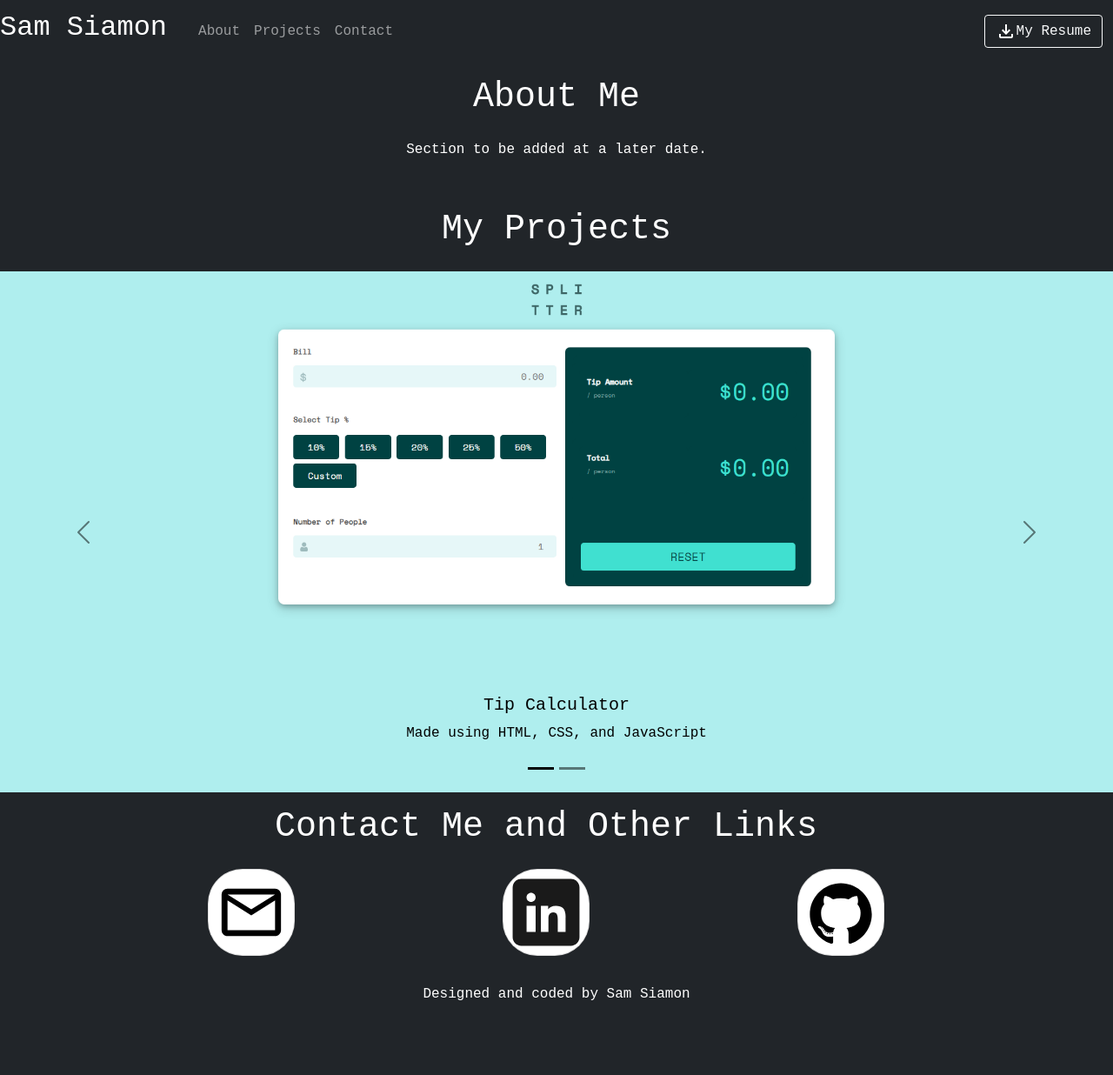
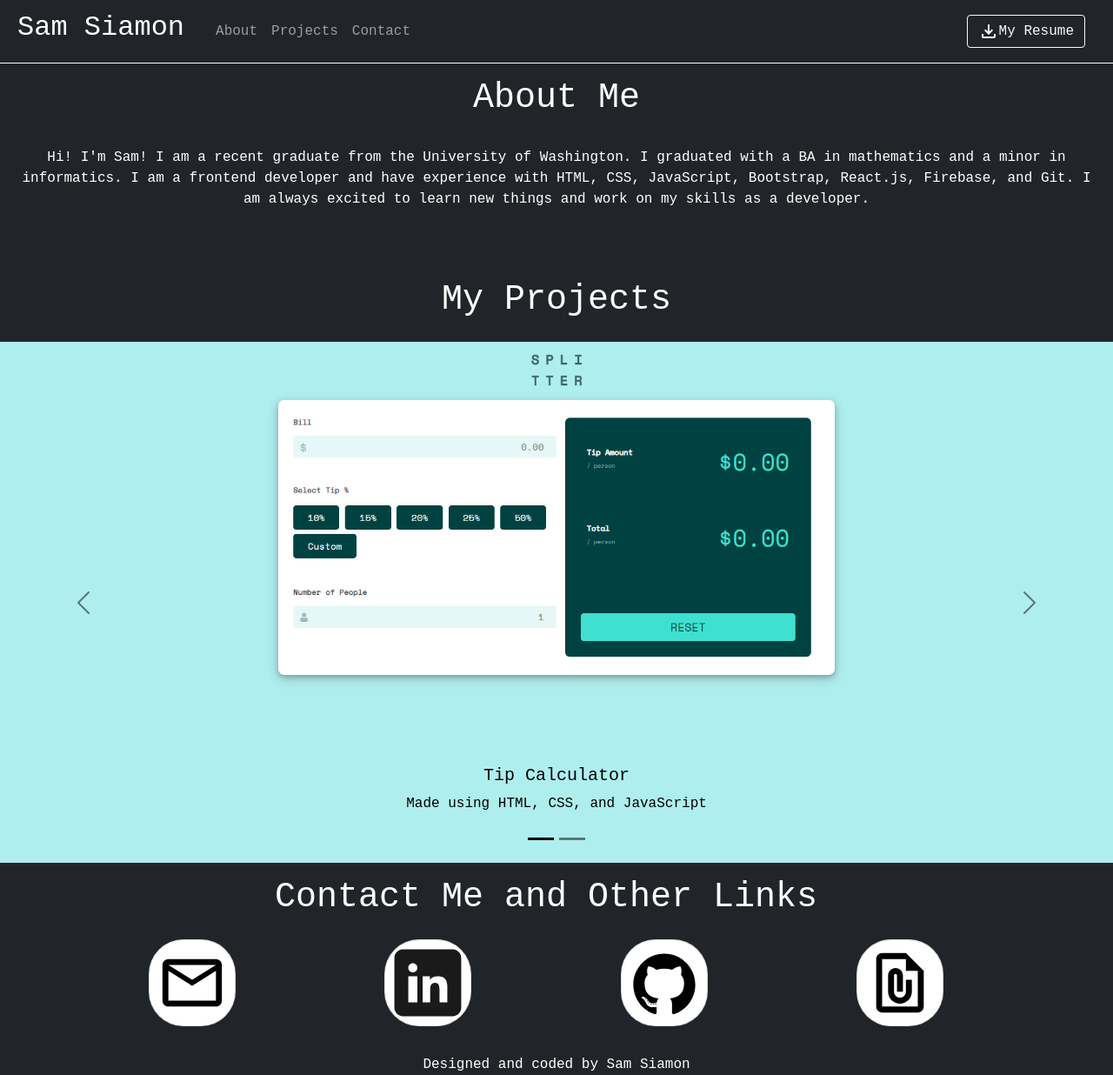
Before and after one commit to ssiamon05/portfolio, a plain HTML site: page index.html in a window 1280 px wide. Shown: the whole page at 87% size. Before the commit the page ends 1155 px from the top, so only its background shows below. Drawn offline with nearby package versions, Linux system fonts and the light colour scheme; a web font is replaced by a local one.

Commit message:
added some styling and media queries

```diff
--- a/css/stylesheet.css
+++ b/css/stylesheet.css
@@ -1,3 +1,7 @@
+html {
+    box-sizing: border-box;
+}
+
 body {
     font-family: 'Azeret Mono', monospace;
     color: #fff;
@@ -10,9 +14,9 @@ h1 {
 }
 
 .card {
-    height: 100px;
-    width: 100px;
-    border-radius: 40px;
+    height: 50px;
+    width: 50px;
+    border-radius: 25px;
 }
 
 footer {
@@ -23,3 +27,39 @@ footer {
     text-decoration: none;
     color: #fff;
  }
+
+ header {
+     border-bottom: 1px solid #fff;
+ }
+
+ #about {
+    padding: 0px 20px;
+ }
+
+ nav {
+     padding: 0px 20px;
+ }
+
+ #nav-items {
+     display:none;
+ }
+
+ @media (min-width: 768px) {
+    .card {
+        height: 70px;
+        width: 70px;
+        border-radius: 35px;
+    }
+ }
+
+ @media (min-width: 992px) {
+    .card {
+        height: 100px;
+        width: 100px;
+        border-radius: 40px;
+    }
+
+    #nav-items {
+        display:flex;
+    }
+ }
--- a/index.html
+++ b/index.html
@@ -1,5 +1,5 @@
 <!DOCTYPE html>
-<html>
+<html lang="en">
 
 <head>
   <meta charset="UTF-8">
@@ -17,11 +17,13 @@
 
 <body class="bg-dark">
   <header>
-    <nav id='navbar' class="navbar navbar-expand-lg navbar-dark bg-dark">
+    <nav id='navbar' class="navbar navbar-expand-lg navbar-dark bg-dark justify-content-sm-center">
       <div class="navbar-brand">
-        <a id='name' href='#'><h2>Sam Siamon</h2></a>
+        <a id='name' href='#'>
+          <h2>Sam Siamon</h2>
+        </a>
       </div>
-      <div class="container-fluid">
+      <div id='nav-items' class="container-fluid">
         <ul class="navbar-nav">
           <li class="nav-item">
             <a class="nav-link" href='#about'>About</a>
@@ -42,9 +44,18 @@
   <main class="bg-dark">
     <div id='about' class="row text-center">
       <h1>About Me</h1>
-      <p>Section to be added at a later date.</p>
+      <div class='p-2 flex-column'>
+        <p>
+          Hi! I'm Sam! I am a recent graduate from the University of Washington. I graduated with a BA in mathematics
+          and a minor in informatics. I am a frontend developer and have experience with
+          HTML, CSS, JavaScript, Bootstrap, React.js, Firebase, and Git. I am always excited to learn new things and
+          work on my skills as a developer.
+        </p>
+      </div>
+      <div class='p-2 flex-column'>
+        <img src="" alt="">
+      </div>
     </div>
-    <br>
     <div id='projects' class="row text-center">
       <h1>My Projects</h1>
       <div id="carouselExampleDark" class="carousel carousel-dark slide" data-bs-ride="carousel">
@@ -101,6 +112,10 @@
             <a href="https://github.com/ssiamon05" target="_blank"><img id="github-img"
                 src='images/394187_github_icon.svg' class="img card-img" alt="github"></a>
           </div>
+          <div class="p-2 card">
+            <a href="files/Resume-Samuel-Siamon.pdf" download='Resume-Samuel-Siamon'><img id="resume-img"
+                src='images/file_present_black_24dp.svg' class="img card-img" alt="resume download"></a>
+          </div>
         </div>
       </div>
   </main>
```
Also changed, not shown: images/file_present_black_24dp.svg (added), images/pokemon-project.png.
